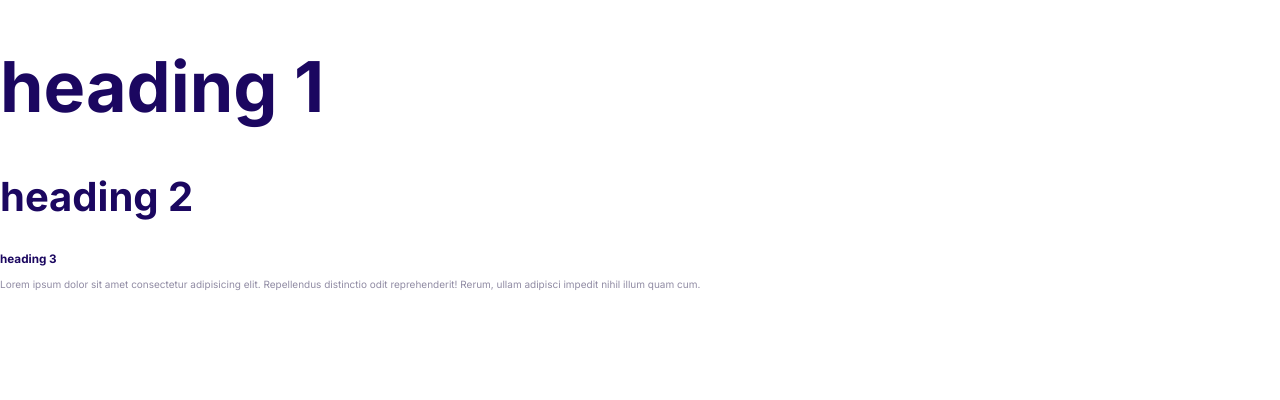
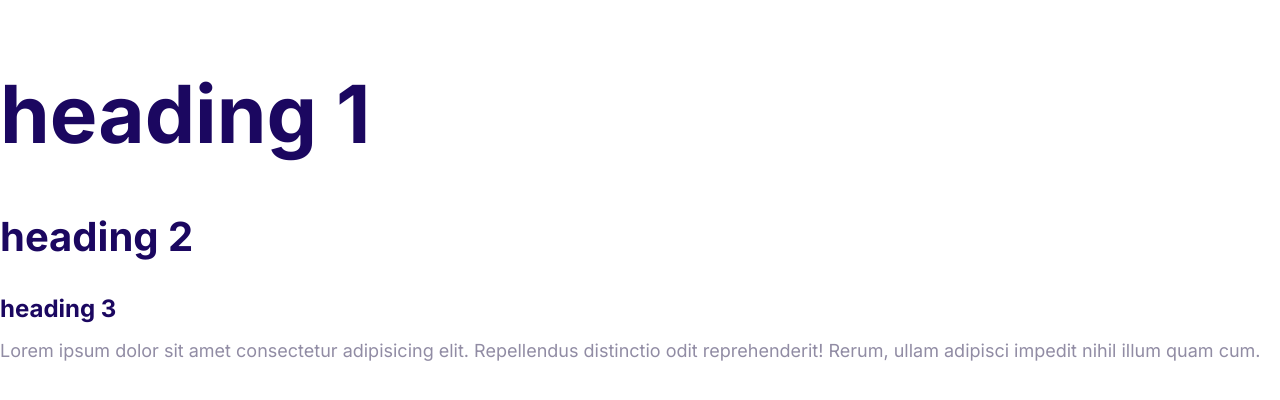
Before and after one commit to ElSatelizer/MoshHtmlProject, a plain HTML site: page HTML/Index.html in a window 1280 px wide. Drawn offline with Linux system fonts and the light colour scheme.

Commit message:
Defined styles for the font

```diff
--- a/CSS/Styles.css
+++ b/CSS/Styles.css
@@ -13,6 +13,8 @@ html {
 
 body {
   font-family: Inter, arial, helvetica, sans-serif;
+  font-size: 2.4rem;
+  line-height: 1.5;
   color: var(--color-body);
 }
 
@@ -20,6 +22,7 @@ h1,
 h2,
 h3 {
   color: var(--color-headings);
+  margin-bottom: 1rem;
 }
 
 h1 {
@@ -29,3 +32,26 @@ h1 {
 h2 {
   font-size: 4rem;
 }
+
+h3 {
+  font-size: 3rem;
+}
+
+p {
+  margin-top: 0;
+}
+@media screen and (min-width: 1024px) {
+  body {
+    font-size: 1.8rem;
+  }
+
+  h1 {
+    font-size: 8rem;
+  }
+  h2 {
+    font-size: 4rem;
+  }
+  h3 {
+    font-size: 2.4rem;
+  }
+}
```
